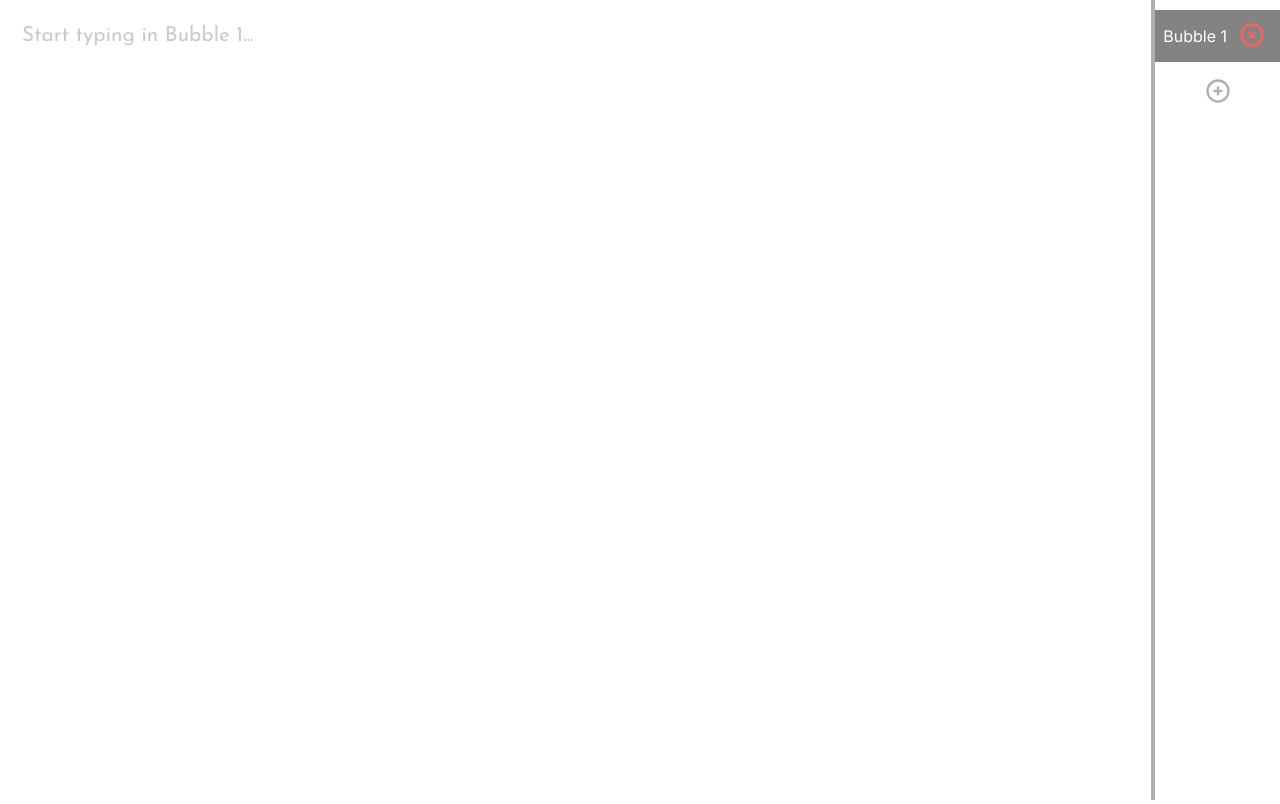
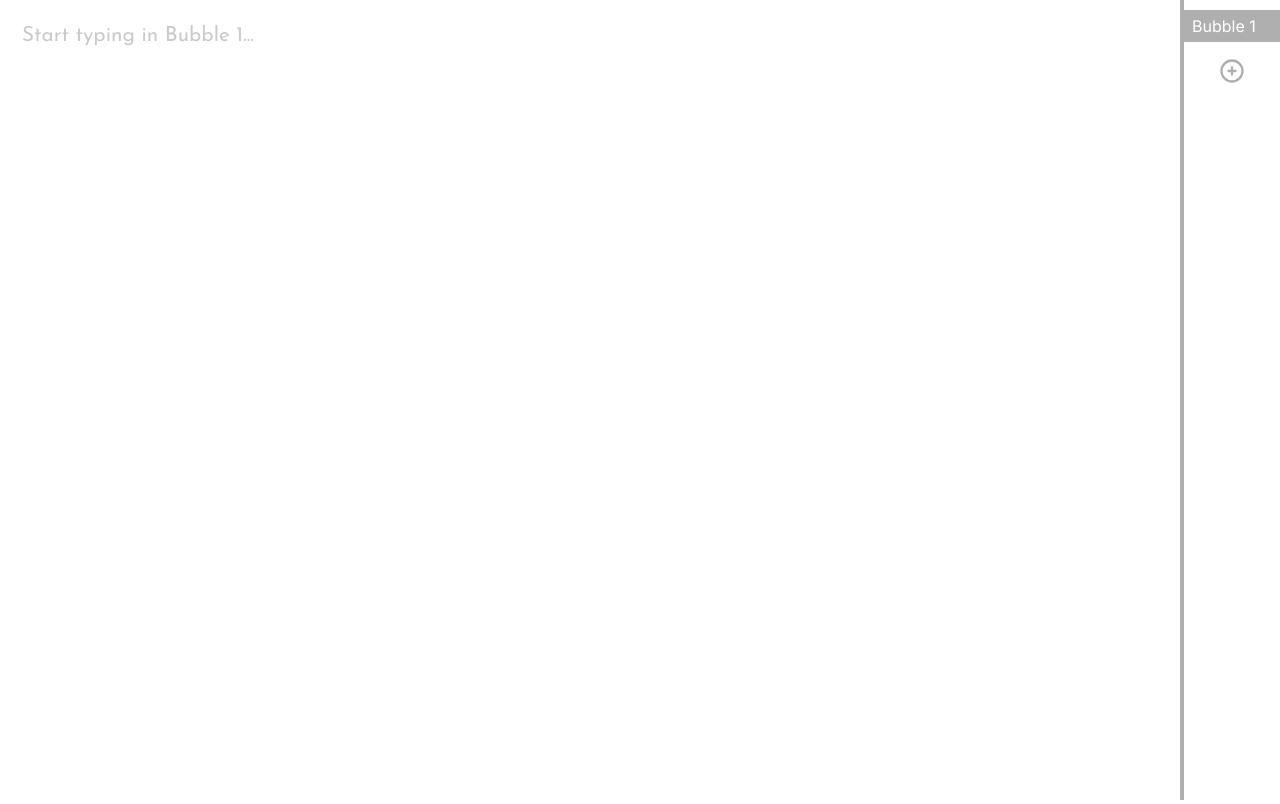
Before and after one commit to Neesh774/Bubble, a Next.js app: page / in a window 1280 px wide. Built offline with nearby package versions, Linux system fonts and the light colour scheme.

Commit message:
working create and close tab buttons

```diff
--- a/pages/index.tsx
+++ b/pages/index.tsx
@@ -14,7 +14,13 @@ export default function Home() {
   const createBubble = () => {
     setBubbles([...bubbles, { title: `Bubble ${bubbles.length + 1}`, content: '' }]);
     setSelectedTab(bubbles.length - 1);
-    console.log(bubbles.length);
+  }
+  const deleteBubble = () => {
+    if(bubbles.length > 1) {
+      const newBubbles = bubbles.slice(0, selectedTab).concat(bubbles.slice(selectedTab + 1));
+      setBubbles(newBubbles);
+      setSelectedTab(0);
+    }
   }
   return (
     <Tabs defaultIndex={selectedTab}>
@@ -43,8 +49,8 @@ export default function Home() {
                 <div className="tab-text">
                   {tab.title}
                 </div>
-                <button className="close-tab">
-                  <svg xmlns="http://www.w3.org/2000/svg" className="h-6 w-6" fill="transparent" viewBox="0 0 24 24" stroke="currentColor">
+                <button className="close-tab-button" onClick={deleteBubble}>
+                  <svg xmlns="http://www.w3.org/2000/svg" className="close-tab" fill="transparent" viewBox="0 0 24 24" stroke="currentColor">
                     <path strokeLinecap="round" strokeLinejoin="round" strokeWidth={2} d="M10 14l2-2m0 0l2-2m-2 2l-2-2m2 2l2 2m7-2a9 9 0 11-18 0 9 9 0 0118 0z" />
                   </svg>
                 </button>
--- a/styles/globals.css
+++ b/styles/globals.css
@@ -30,6 +30,7 @@ html {
   --text: #8898aa;
   --placeholder: #cacaca;
   --primary: #afafaf;
+  --secondary: #dadada;
   --scroll: #b09dff;
   --danger: #ff5f5f;
 }
--- a/styles/react-tabs.css
+++ b/styles/react-tabs.css
@@ -19,6 +19,7 @@
   position: absolute;
   top: 0;
   right: 0;
+  width: 100px;
 }
 .react-tabs__tab {
   transition: ease-in-out 0.2s;
@@ -32,25 +33,37 @@
   color: var(--primary);
 }
 
-  .close-tab {
+.close-tab-button {
   transition: ease-in-out 0.3s;
   background: none;
+  outline: none;
+  width: 100%;
+  height: 100%;
+  border: none;
+  padding: 0;
+  display: none;
+}
+.close-tab {
   color: var(--danger);
-    outline: none;
-    border: none;
-    height: 40px;
-    width: 40px;
+  height: 20px;
+  width: 20px;
   margin: 0 auto;
 }
 
 .react-tabs__tab--selected {
   transition: ease-in-out 0.3s;
-    background: var(--backgroundDark);
+  background: var(--primary);
   color: var(--background);
   margin: 10px 0;
 }
-  .react-tabs__tab--selected .close-tab {
-    background: var(--backgroundDark);
+
+.react-tabs__tab--selected:hover .close-tab-button {
+  display: block;
+  margin: 0 auto;
+  padding: 0;
+}
+.react-tabs__tab--selected:hover .tab-text {
+  display: none;
 }
 
 .react-tabs__tab:focus {
@@ -60,11 +73,8 @@
 }
 
 .react-tabs__tab:hover {
-    background: var(--primary);
+  background: var(--secondary);
   color: var(--background);
-  }
-  .react-tabs__tab:hover .close-tab {
-    background: var(--primary);
 }
 
 .react-tabs__tab:focus:after {
```
Lines whose indentation alone changed are shown as unchanged.
